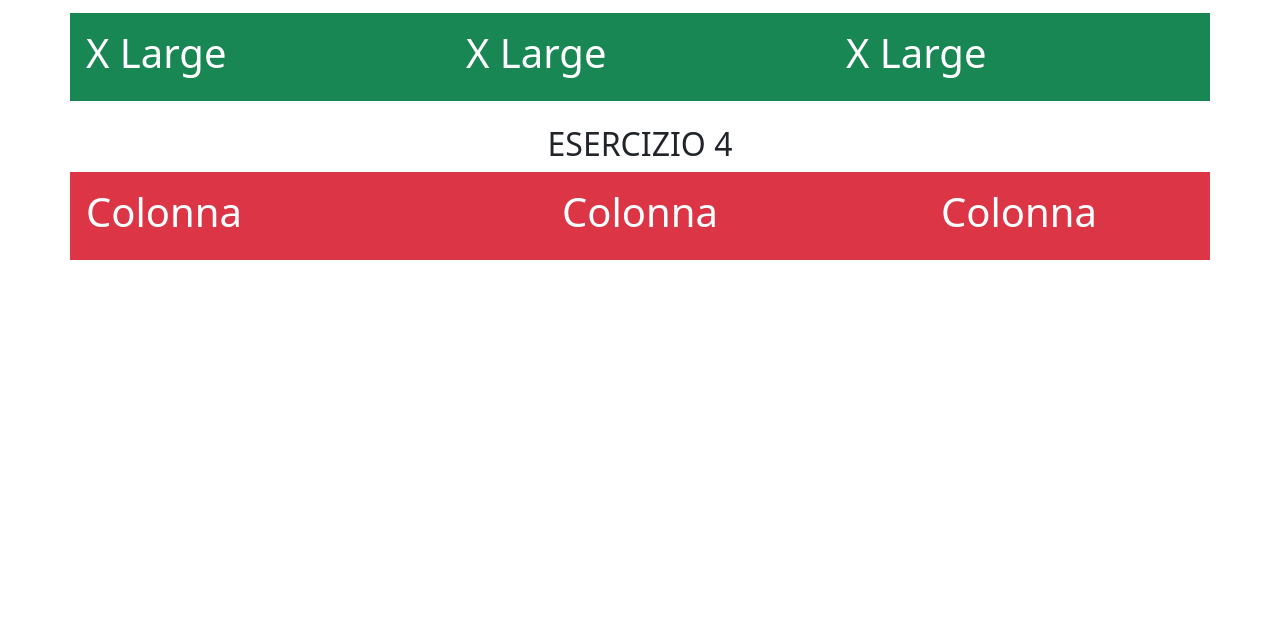
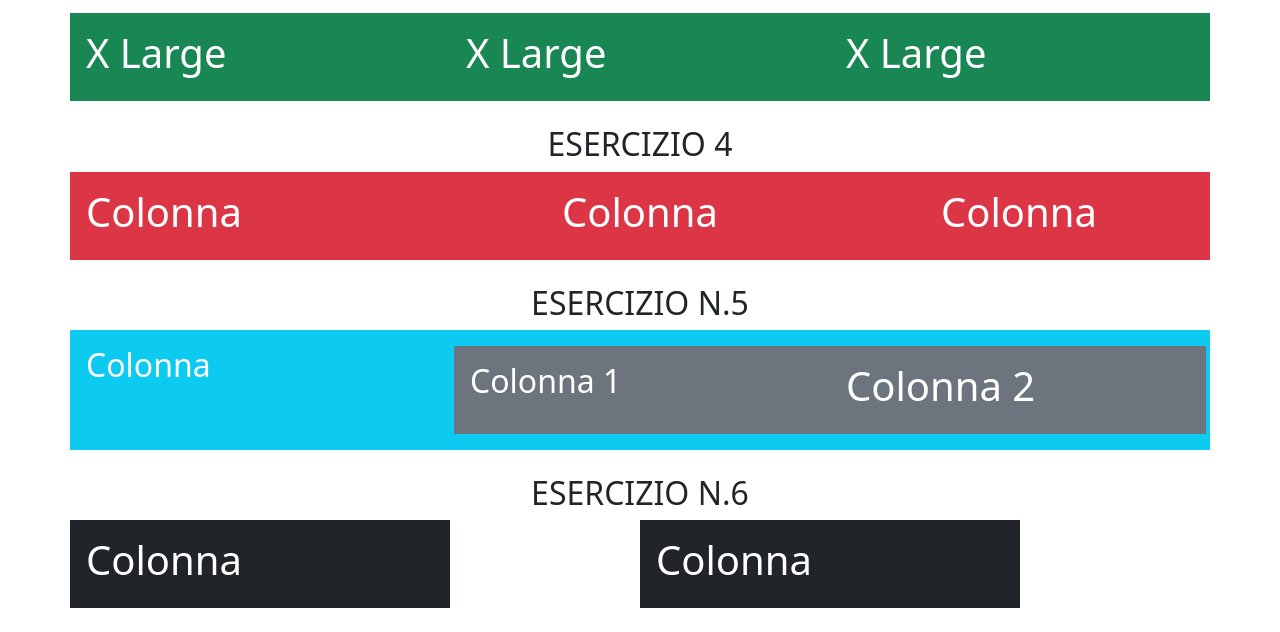
Before and after one commit to iTino7/S6-L1---Bootstrap-I, a plain HTML site: page index.html in a window 1280 px wide. Shown: the part 742-1374 px from the top of the page. Before the commit the page ends 1026 px from the top, so only its background shows below. Drawn offline with nearby package versions, Linux system fonts and the light colour scheme.

Commit message:
Conclusi gli esercizi n.5 e n.6

```diff
--- a/index.html
+++ b/index.html
@@ -87,6 +87,37 @@
         </div>
       </div>
     </div>
+    <!-- ESERCIZIO N.5 -->
+    <div class="container my-4">
+      <div class="row">
+        <h2 class="text-center">ESERCIZIO N.5</h2>
+        <div class="col-lg-4 bg-info text-white p-3">
+          <h2>Colonna</h2>
+        </div>
+        <div class="col-lg-8 bg-info text-white p-3">
+          <div class="row">
+            <div class="col-md-6 bg-secondary text-white p-3">
+              <h2>Colonna 1</h2>
+            </div>
+            <div class="col-md-6 bg-secondary text-white p-3">
+              <h1>Colonna 2</h1>
+            </div>
+          </div>
+        </div>
+      </div>
+    </div>
+    <!-- ESERCIZIO N.6 -->
+    <div class="container my-4">
+      <h2 class="text-center">ESERCIZIO N.6</h2>
+      <div class="row">
+        <div class="col-lg-4 bg-dark text-white p-3">
+          <h1>Colonna</h1>
+        </div>
+        <div class="col-lg-4 offset-lg-2 bg-dark text-white p-3">
+          <h1>Colonna</h1>
+        </div>
+      </div>
+    </div>
 
     <script
       src="https://cdn.jsdelivr.net/npm/bootstrap@5.3.5/dist/js/bootstrap.bundle.min.js"
```
